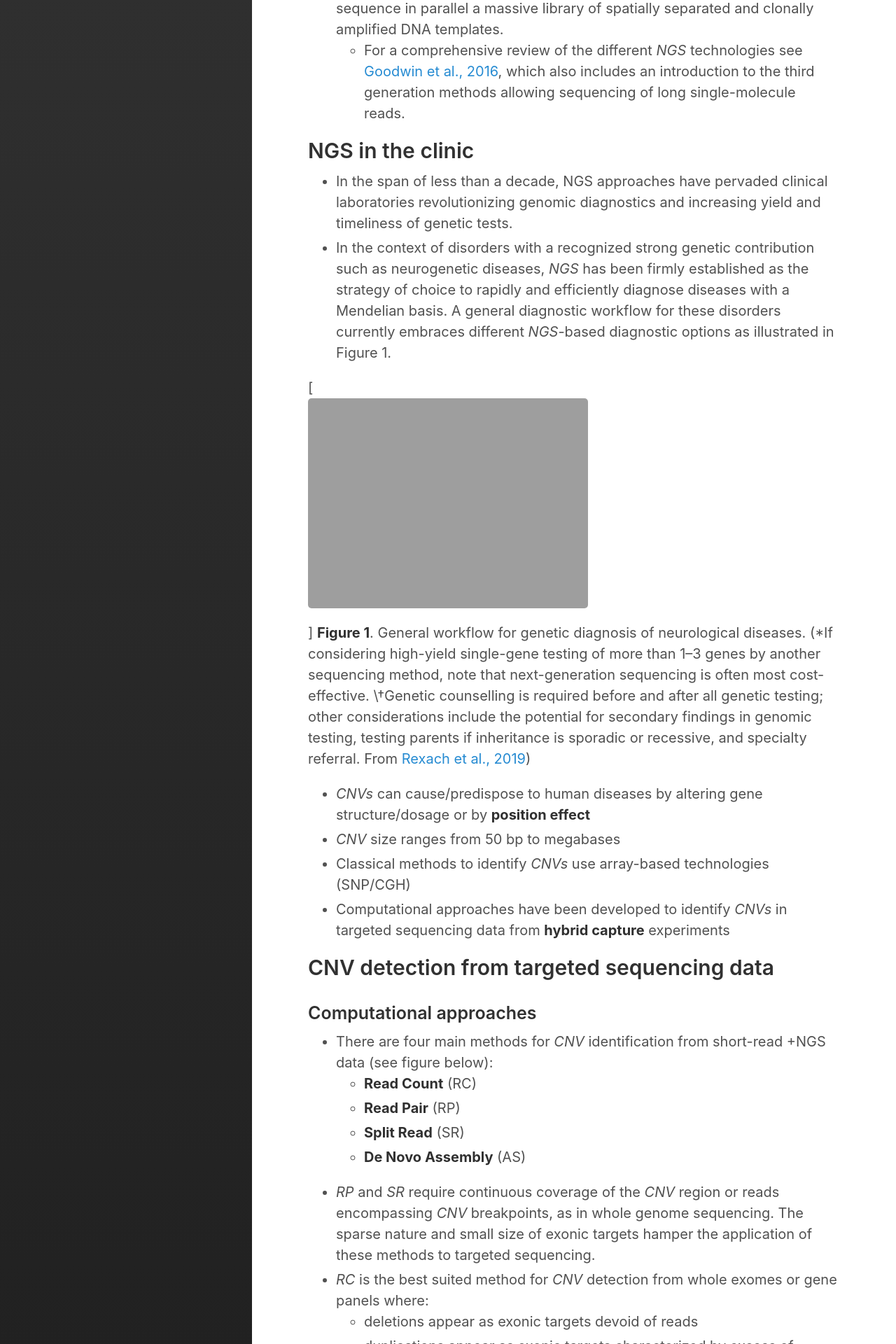
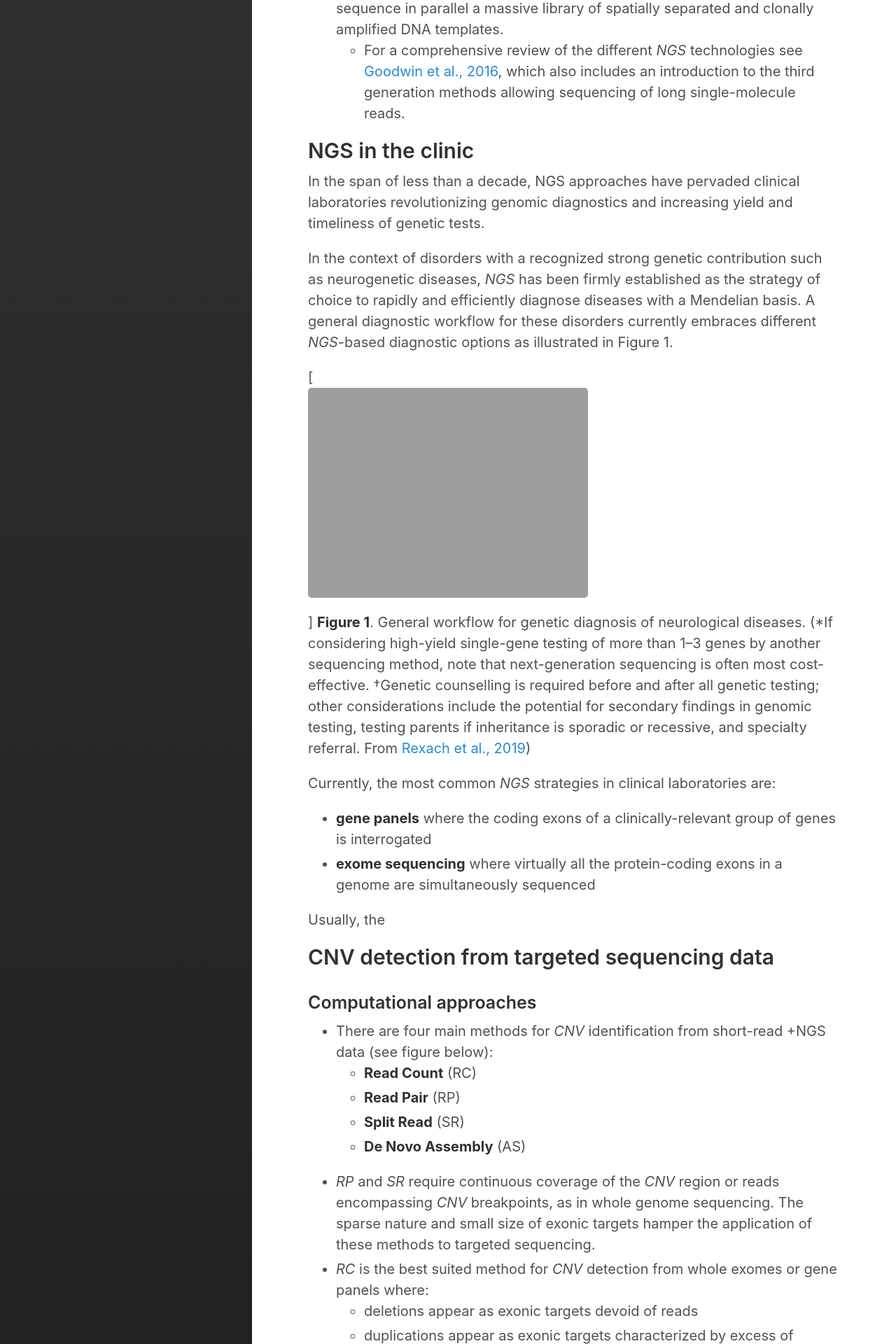
Before and after one commit to sigu-training/clinical_genomics, a Jekyll site: the page built from lectures/bioinfo_ngs.md, in a window 1280 px wide. Shown: the part 415-2335 px from the top of the page at 70% size. Built offline with Jekyll 4.4.1, drawn with Linux system fonts in a browser that asks for light colours; some of the changed text lies outside the part shown.

Commit message:
Update bioinfo_ngs.md

```diff
--- a/lectures/bioinfo_ngs.md
+++ b/lectures/bioinfo_ngs.md
@@ -14,16 +14,19 @@ sidebar_link: true
 
 ## NGS in the clinic
 
-- In the span of less than a decade, NGS approaches have pervaded clinical laboratories revolutionizing genomic diagnostics and increasing yield and timeliness of genetic tests.
-- In the context of disorders with a recognized strong genetic contribution such as neurogenetic diseases, *NGS* has been firmly established as the strategy of choice to rapidly and efficiently diagnose diseases with a Mendelian basis. A general diagnostic workflow for these disorders currently embraces different *NGS*-based diagnostic options as illustrated in Figure 1.
+In the span of less than a decade, NGS approaches have pervaded clinical laboratories revolutionizing genomic diagnostics and increasing yield and timeliness of genetic tests.
+
+In the context of disorders with a recognized strong genetic contribution such as neurogenetic diseases, *NGS* has been firmly established as the strategy of choice to rapidly and efficiently diagnose diseases with a Mendelian basis. A general diagnostic workflow for these disorders currently embraces different *NGS*-based diagnostic options as illustrated in Figure 1.
 
 [![ngs_neuro_diagnostics]({{site.url}}{{site.baseurl}}/images/ngs_neuro_diagnostic.jpg)]
-**Figure 1**. General workflow for genetic diagnosis of neurological diseases. (\*If considering high-yield single-gene testing of more than 1–3 genes by another sequencing method, note that next-generation sequencing is often most cost-effective. \†Genetic counselling is required before and after all genetic testing; other considerations include the potential for secondary findings in genomic testing, testing parents if inheritance is sporadic or recessive, and specialty referral. From [Rexach et al., 2019](https://www.thelancet.com/journals/laneur/article/PIIS1474-4422(19)30033-X/fulltext))
+**Figure 1**. General workflow for genetic diagnosis of neurological diseases. (\*If considering high-yield single-gene testing of more than 1–3 genes by another sequencing method, note that next-generation sequencing is often most cost-effective. †Genetic counselling is required before and after all genetic testing; other considerations include the potential for secondary findings in genomic testing, testing parents if inheritance is sporadic or recessive, and specialty referral. From [Rexach et al., 2019](https://www.thelancet.com/journals/laneur/article/PIIS1474-4422(19)30033-X/fulltext))
 
-- *CNVs* can cause/predispose to human diseases by altering gene structure/dosage or by **position effect**
-- *CNV* size ranges from 50 bp to megabases
-- Classical methods to identify *CNVs* use array-based technologies (SNP/CGH)
-- Computational approaches have been developed to identify *CNVs* in targeted sequencing data from **hybrid capture** experiments
+Currently, the most common *NGS* strategies in clinical laboratories are:
+
+- **gene panels** where the coding exons of a clinically-relevant group of genes is interrogated
+- **exome sequencing** where virtually all the protein-coding exons in a genome are simultaneously sequenced
+
+Usually, the
 
 
 ## CNV detection from targeted sequencing data
```
